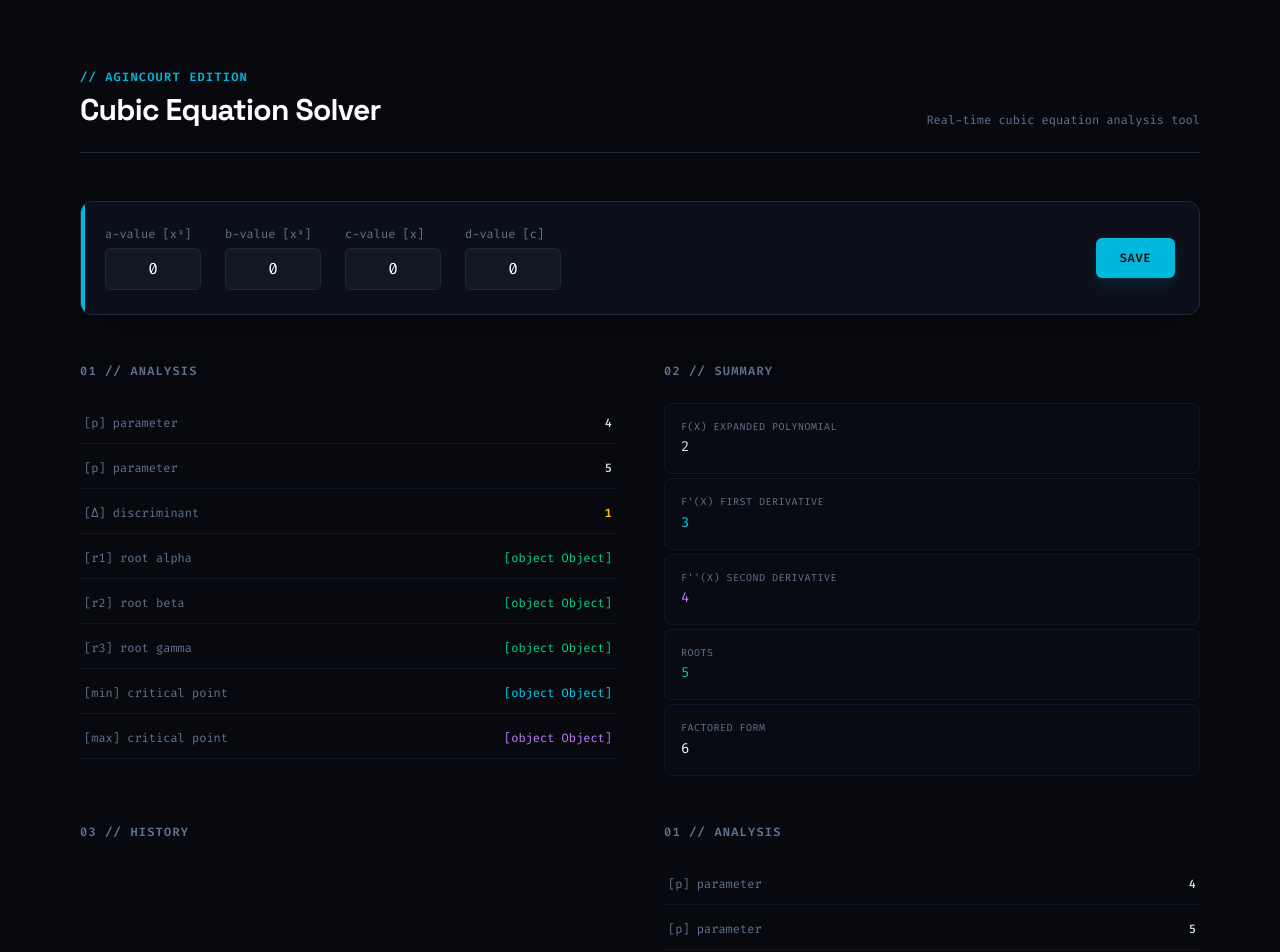
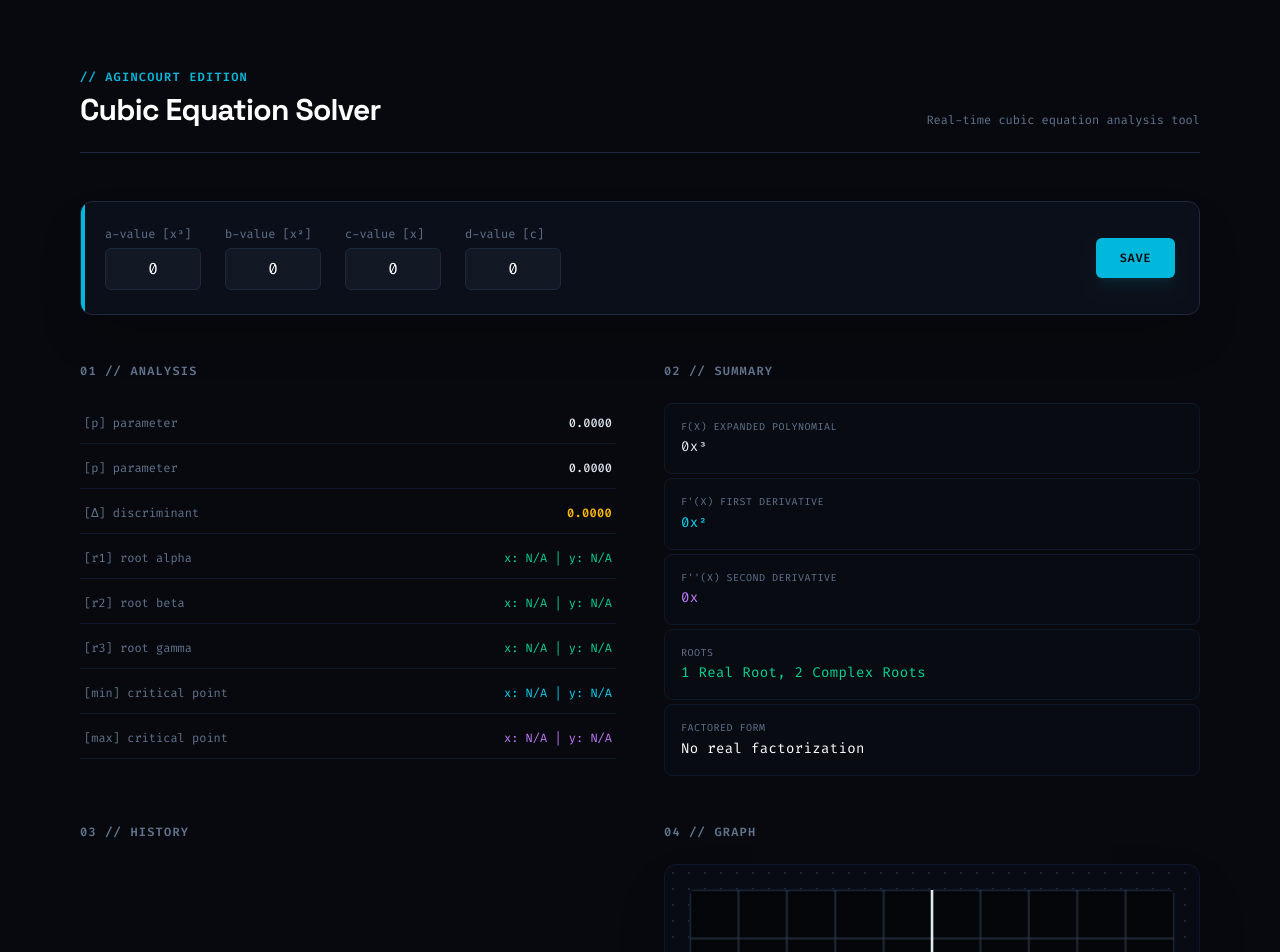
Before and after one commit to Danial-A-99/ics4u-assignment-3, a React (Vite) app: page / in a window 1280 px wide. Shown: the top 952 px of the page. Built offline with nearby package versions, Linux system fonts and the light colour scheme.

Commit message:
Added the math methods and had to make some changes to the returns that each method was giving, also added the graphing function, it works perfectly, had to make some changes to analysis and summary sections, need to fix some small bugs, and need to still add history.

```diff
--- a/src/App.tsx
+++ b/src/App.tsx
@@ -33,7 +33,7 @@ export const App = () => {
             />
           </form>
         </section>
-        <CubicTable />
+        <CubicTable a={a} b={b} c={c} d={d} />
         <Footer />
       </div>
       <p>{a}</p>
--- a/src/components/Analysis.tsx
+++ b/src/components/Analysis.tsx
@@ -23,49 +23,49 @@ export const Analysis = ({ p, q, discriminant, r1, r2, r3, minimum, maximum }: R
     <div className="space-y-1 font-mono text-xs">
       <AnalysisSection
         classContents="text-slate-200 font-medium"
-        displayValue={String(p)}
+        displayValue={Number.isFinite(p) ? String(p) : "0.0000"}
         id="p"
         sectionName="[p] parameter"
       ></AnalysisSection>
       <AnalysisSection
         classContents="text-slate-200 font-medium"
-        displayValue={String(q)}
+        displayValue={Number.isFinite(q) ? String(q) : "0.0000"}
         id="q"
         sectionName="[p] parameter"
       ></AnalysisSection>
       <AnalysisSection
         classContents="text-amber-400 font-bold tracking-wide"
-        displayValue={String(discriminant)}
+        displayValue={Number.isFinite(discriminant) ? String(discriminant) : "0.0000"}
         id="discriminant"
         sectionName="[Δ] discriminant"
       ></AnalysisSection>
       <AnalysisSection
         classContents="text-emerald-400"
-        displayValue={String(r1)}
+        displayValue={Number.isFinite(r1?.x) ? `x: ${r1?.x} | y: 0.0000` : "x:  N/A | y: N/A"}
         id="root-one"
         sectionName="[r1] root alpha"
       ></AnalysisSection>
       <AnalysisSection
         classContents="text-emerald-400"
-        displayValue={String(r2)}
+        displayValue={Number.isFinite(r2?.x) ? `x: ${r2?.x} | y: 0.0000` : "x:  N/A | y: N/A"}
         id="root-two"
         sectionName="[r2] root beta"
       ></AnalysisSection>
       <AnalysisSection
         classContents="text-emerald-400"
-        displayValue={String(r3)}
+        displayValue={Number.isFinite(r3?.x) ? `x: ${r3?.x} | y: 0.0000` : "x:  N/A | y: N/A"}
         id="root-three"
         sectionName="[r3] root gamma"
       ></AnalysisSection>
       <AnalysisSection
         classContents="text-cyan-400"
-        displayValue={String(minimum)}
+        displayValue={Number.isFinite(minimum?.x) ? `x: ${minimum?.x} | y: ${minimum?.y}` : "x:  N/A | y: N/A"}
         id="minimum"
         sectionName="[min] critical point"
       ></AnalysisSection>
       <AnalysisSection
         classContents="text-purple-400"
-        displayValue={String(maximum)}
+        displayValue={Number.isFinite(maximum?.x) ? `x: ${maximum?.x} | y: ${maximum?.y}` : "x:  N/A | y: N/A"}
         id="maximum"
         sectionName="[max] critical point"
       ></AnalysisSection>
--- /dev/null
+++ b/src/components/CubicGraph.tsx
@@ -0,0 +1,106 @@
+import type { Coefficients, Results } from "@ics4u-assignment-02/types";
+import { useEffect, useRef } from "react";
+
+type drawGraphProps = {
+  coefficientValues: Coefficients;
+  roots: Partial<Results>;
+  canvas: HTMLCanvasElement;
+};
+
+export const drawGraph = ({ coefficientValues, roots, canvas }: drawGraphProps) => {
+  const ctx = canvas.getContext("2d");
+  const { a, b, c, d } = coefficientValues;
+  const { r1, r2, r3 } = roots;
+
+  if (!ctx) {
+    return;
+  }
+
+  const w = canvas.width;
+  const h = canvas.height;
+  const scale = 40;
+  let first = true;
+
+  ctx.clearRect(0, 0, w, h);
+  ctx.save();
+  ctx.translate(w / 2, h / 2);
+
+  // grid
+  ctx.strokeStyle = "#334155";
+
+  for (let i = -w; i < w; i += scale) {
+    ctx.beginPath();
+    ctx.moveTo(i, -h);
+    ctx.lineTo(i, h);
+    ctx.stroke();
+
+    ctx.beginPath();
+    ctx.moveTo(-w, i);
+    ctx.lineTo(w, i);
+    ctx.stroke();
+  }
+
+  // axes
+  ctx.strokeStyle = "#e2e8f0";
+  ctx.lineWidth = 2;
+
+  ctx.beginPath();
+  ctx.moveTo(-w, 0);
+  ctx.lineTo(w, 0);
+  ctx.stroke();
+
+  ctx.beginPath();
+  ctx.moveTo(0, -h);
+  ctx.lineTo(0, h);
+  ctx.stroke();
+
+  // curve
+  ctx.strokeStyle = "#6366f1";
+  ctx.beginPath();
+
+  if (a !== 0) {
+    for (let x = -10; x <= 10; x += 0.01) {
+      const y = a * x ** 3 + b * x ** 2 + c * x + d;
+
+      if (first) {
+        ctx.moveTo(x * scale, -y * scale);
+        first = false;
+      } else {
+        ctx.lineTo(x * scale, -y * scale);
+      }
+    }
+  }
+
+  ctx.stroke();
+
+  // roots
+  ctx.fillStyle = "#ef4444";
+
+  [r1, r2, r3].forEach((r) => {
+    if (typeof r?.x === "number") {
+      ctx.beginPath();
+      ctx.arc(r.x * scale, 0, 5, 0, Math.PI * 2);
+      ctx.fill();
+    }
+  });
+
+  ctx.restore();
+};
+
+export const CubicGraph = ({ a, b, c, d, r1, r2, r3 }: any) => {
+  const canvasRef = useRef<HTMLCanvasElement | null>(null);
+  const values = { a, b, c, d };
+  const rootVals = { r1, r2, r3 };
+  useEffect(() => {
+    const canvas = canvasRef.current;
+    if (!canvas) {
+      return;
+    }
+    drawGraph({ canvas, coefficientValues: values, roots: rootVals });
+  });
+  return (
+    <div className="flex-1 rounded-xl border border-slate-900 bg-[#0b0f19]/50 bg-[radial-gradient(#1e293b_1px,transparent_1px)] bg-size-[16px_16px] p-6 shadow-2xl">
+      <canvas className="w-full rounded-md border border-slate-900 bg-[#04060a] shadow-inner" height={400} ref={canvasRef} width={400} />
+    </div>
+  );
+};
--- a/src/components/CubicTable.tsx
+++ b/src/components/CubicTable.tsx
@@ -1,5 +1,8 @@
+import type { Coefficients } from "@ics4u-assignment-02/types";
 import { Analysis } from "./Analysis";
+import { CubicGraph } from "./CubicGraph";
 import { HistorySection } from "./HistorySection";
+import { MathFunctions } from "./MathFunctions";
 import { Summary } from "./Summary";
 
 type CubicBoxProps = {
@@ -19,46 +22,44 @@ export const CubicBox = ({ title, table, additionalClassCode }: CubicBoxProps) =
   );
 };
 
-export const CubicTable = () => {
+export const CubicTable = ({ a, b, c, d }: Coefficients) => {
+  const mathValues = MathFunctions({ a, b, c, d });
   return (
     <div className="grid grid-cols-2 gap-12">
       <CubicBox
         additionalClassCode=""
         table={
           <Analysis
-            discriminant={1}
-            maximum={{ x: 1, y: 2 }}
-            minimum={{ x: 1, y: 2 }}
-            p={4}
-            q={5}
-            r1={{ x: 1, y: 2 }}
-            r2={{ x: 1, y: 2 }}
-            r3={{ x: 1, y: 2 }}
+            discriminant={mathValues.discriminant}
+            maximum={mathValues.maximum}
+            minimum={mathValues.minimum}
+            p={mathValues.p}
+            q={mathValues.q}
+            r1={mathValues.r1}
+            r2={mathValues.r2}
+            r3={mathValues.r3}
           />
         }
         title={"01 // Analysis"}
       />
       <CubicBox
         additionalClassCode=""
-        table={<Summary equation={"2"} factored={"6"} firstDerivative={"3"} roots={"5"} secondDerivative={"4"} />}
+        table={
+          <Summary
+            equation={mathValues.equation ?? "N/A"}
+            factored={mathValues.factored ?? "No Real Factorization"}
+            firstDerivative={mathValues.firstDerivative ?? "N/A"}
+            roots={mathValues.roots ?? "N/A"}
+            secondDerivative={mathValues.secondDerivative ?? "N/A"}
+          />
+        }
         title={"02 // Summary"}
       />
       <CubicBox additionalClassCode="max-h-14" table={<HistorySection />} title={"03 // History"} />
       <CubicBox
         additionalClassCode=""
-        table={
-          <Analysis
-            discriminant={1}
-            maximum={{ x: 1, y: 2 }}
-            minimum={{ x: 1, y: 2 }}
-            p={4}
-            q={5}
-            r1={{ x: 1, y: 2 }}
-            r2={{ x: 1, y: 2 }}
-            r3={{ x: 1, y: 2 }}
-          />
-        }
-        title={"01 // Analysis"}
+        table={<CubicGraph a={a} b={b} c={c} d={d} r1={mathValues.r1} r2={mathValues.r2} r3={mathValues.r3} />}
+        title={"04 // Graph"}
       />
     </div>
   );
--- /dev/null
+++ b/src/components/MathFunctions.tsx
@@ -0,0 +1,129 @@
+import type { Coefficients, Results } from "@ics4u-assignment-02/types";
+
+export const pVal = ({ a, b, c }: Coefficients): number => {
+  return Number(((3 * a * c - b ** 2) / (3 * a ** 2)).toFixed(4));
+};
+
+export const qVal = ({ a, b, c, d }: Coefficients): number => {
+  return Number(((27 * a ** 2 * d - 9 * a * b * c + 2 * b ** 3) / (27 * a ** 3)).toFixed(4));
+};
+
+export const discriminant = ({ a, b, c, d }: Coefficients): number => {
+  return Number(((qVal({ a, b, c, d }) / 2) ** 2 + (pVal({ a, b, c, d }) / 3) ** 3).toFixed(4));
+};
+
+export const cardanoMethod = ({ a, b }: Coefficients, q: number, discriminant: number) => {
+  const u = Number(Math.cbrt(-q / 2 + Math.sqrt(discriminant)).toFixed(4));
+  const v = Number(Math.cbrt(-q / 2 - Math.sqrt(discriminant)).toFixed(4));
+  const root = Number((u + v - b / (3 * a)).toFixed(4));
+  const r1 = root;
+  const r2 = "Imaginary";
+  const r3 = "Imaginary";
+  const typeARoots = "1 Real Root, 2 Complex Roots";
+  const factoredForm = "No real factorization";
+  return [r1, r2, r3, factoredForm, typeARoots];
+};
+
+export const trigonometricMethod = ({ a, b }: Coefficients, p: number, q: number) => {
+  const theta = Math.acos(-q / (2 * Math.sqrt(-1 * (p / 3) ** 3))) / 3;
+  const x1 = Number((2 * Math.sqrt(-p / 3) * Math.cos(theta) - b / (3 * a)).toFixed(4));
+  const x2 = Number((2 * Math.sqrt(-p / 3) * Math.cos(theta + (2 * Math.PI) / 3) - b / (3 * a)).toFixed(4));
+  const x3 = Number((2 * Math.sqrt(-p / 3) * Math.cos(theta + (4 * Math.PI) / 3) - b / (3 * a)).toFixed(4));
+  let factoredForm = "";
+  let typeARoots = "";
+  if (x1 === x2 && x1 !== x3) {
+    factoredForm = `(x - ${x1})^2 (x - ${x3})`.replace("- -", "- ");
+    typeARoots = `Double Real Roots, Single Real Root`;
+  } else if (x1 === x3 && x1 !== x2) {
+    factoredForm = `(x - ${x1})^2 (x - ${x2})`.replace("- -", "- ");
+    typeARoots = `Double Real Roots, Single Real Root`;
+  } else if (x2 === x3 && x2 !== x1) {
+    factoredForm = `(x - ${x2})^2 (x - ${x1})`.replace("- -", "- ");
+    typeARoots = `Double Real Roots, Single Real Root`;
+  } else if (x1 !== x3 && x1 !== x2) {
+    factoredForm = `(x - ${x1}) (x - ${x2}) (x - ${x3})`.replace("- -", "- ");
+    typeARoots = `3 Distinct Real Roots`;
+  } else {
+    factoredForm = `(x - ${x1})^3`.replace("- -", "- ");
+    typeARoots = `Triple Real Roots`;
+  }
+  return [x1, x2, x3, factoredForm, typeARoots];
+};
+
+export const writeEquation = ({ a, b, c, d }: Coefficients) => {
+  const newEquation = ` ${a}x³ + ${b}x² + ${c}x + ${d} `
+    .replace("+ 0x³", "")
+    .replace("+ 0x²", "")
+    .replace("+ 0x", "")
+    .replaceAll("+ 0 ", "")
+    .replaceAll("+ -", "- ");
+  return newEquation;
+};
+
+export const firstDerivative = ({ a, b, c }: Coefficients) => {
+  const derivEquation = `${a * 3}x² + ${b * 2}x + ${c}`.replace("+ 0x", "").replace("+ 0", "").replaceAll("+ -", "- ");
+  return derivEquation;
+};
+
+export const secondDerivative = ({ a, b }: Coefficients) => {
+  const derivEquation = `${a * 3 * 2}x + ${b * 2}`.replace("+ 0", "").replaceAll("+ -", "- ");
+  return derivEquation;
+};
+
+export const minMaxPoints = ({ a, b, c, d }: Coefficients) => {
+  let minPoint = [];
+  let maxPoint = [];
+  const disc = (b * 2) ** 2 - 4 * (a * 3) * c;
+  if (disc >= 0) {
+    const root1 = Number(((-(b * 2) + Math.sqrt(disc)) / (2 * (a * 3))).toFixed(4));
+    const root2 = Number(((-(b * 2) - Math.sqrt(disc)) / (2 * (a * 3))).toFixed(4));
+    const y1 = Number((a * root1 ** 3 + b * root1 ** 2 + c * root1 + d).toFixed(4));
+    const y2 = Number((a * root2 ** 3 + b * root2 ** 2 + c * root2 + d).toFixed(4));
+    if (y1 > y2) {
+      maxPoint = [root1, y1];
+      minPoint = [root2, y2];
+    } else {
+      maxPoint = [root2, y2];
+      minPoint = [root1, y1];
+    }
+  } else {
+    maxPoint = ["N/A", "N/A"];
+    minPoint = ["N/A", "N/A"];
+  }
+  return [minPoint, maxPoint];
+};
+
+export const MathFunctions = ({ a, b, c, d }: Coefficients): Results => {
+  const values = { a, b, c, d };
+  const disc = discriminant(values);
+  const p = pVal(values);
+  const q = qVal(values);
+  let r = [0, 0, 0, " ", " "];
+  if (disc <= 0) {
+    trigonometricMethod(values, p, q);
+    r = trigonometricMethod(values, p, q);
+  } else {
+    cardanoMethod(values, q, disc);
+    r = cardanoMethod(values, q, disc);
+  }
+  const min = minMaxPoints(values)[0];
+  const max = minMaxPoints(values)[1];
+  const equation = writeEquation(values);
+  const derivOne = firstDerivative(values);
+  const derivTwo = secondDerivative(values);
+  return {
+    discriminant: disc,
+    equation: equation,
+    factored: String(r[r.length - 2]),
+    firstDerivative: derivOne,
+    maximum: { x: max[0], y: max[1] },
+    minimum: { x: min[0], y: min[1] },
+    p: p,
+    q: q,
+    r1: { x: r[0], y: 0 },
+    r2: { x: r[1], y: 0 },
+    r3: { x: r[2], y: 0 },
+    roots: String(r[r.length - 1]),
+    secondDerivative: derivTwo,
+  };
+};
--- a/src/components/index.ts
+++ b/src/components/index.ts
@@ -1,8 +1,10 @@
 export * from "@ics4u-assignment-02/components/HistorySection";
 export * from "@ics4u-assignment-03/components/Analysis";
+export * from "@ics4u-assignment-03/components/CubicGraph";
 export * from "@ics4u-assignment-03/components/CubicInput";
 export * from "@ics4u-assignment-03/components/CubicTable";
 export * from "@ics4u-assignment-03/components/ErrorBoundary";
 export * from "@ics4u-assignment-03/components/Footer";
 export * from "@ics4u-assignment-03/components/Header";
+export * from "@ics4u-assignment-03/components/MathFunctions";
 export * from "@ics4u-assignment-03/components/Summary";
```
